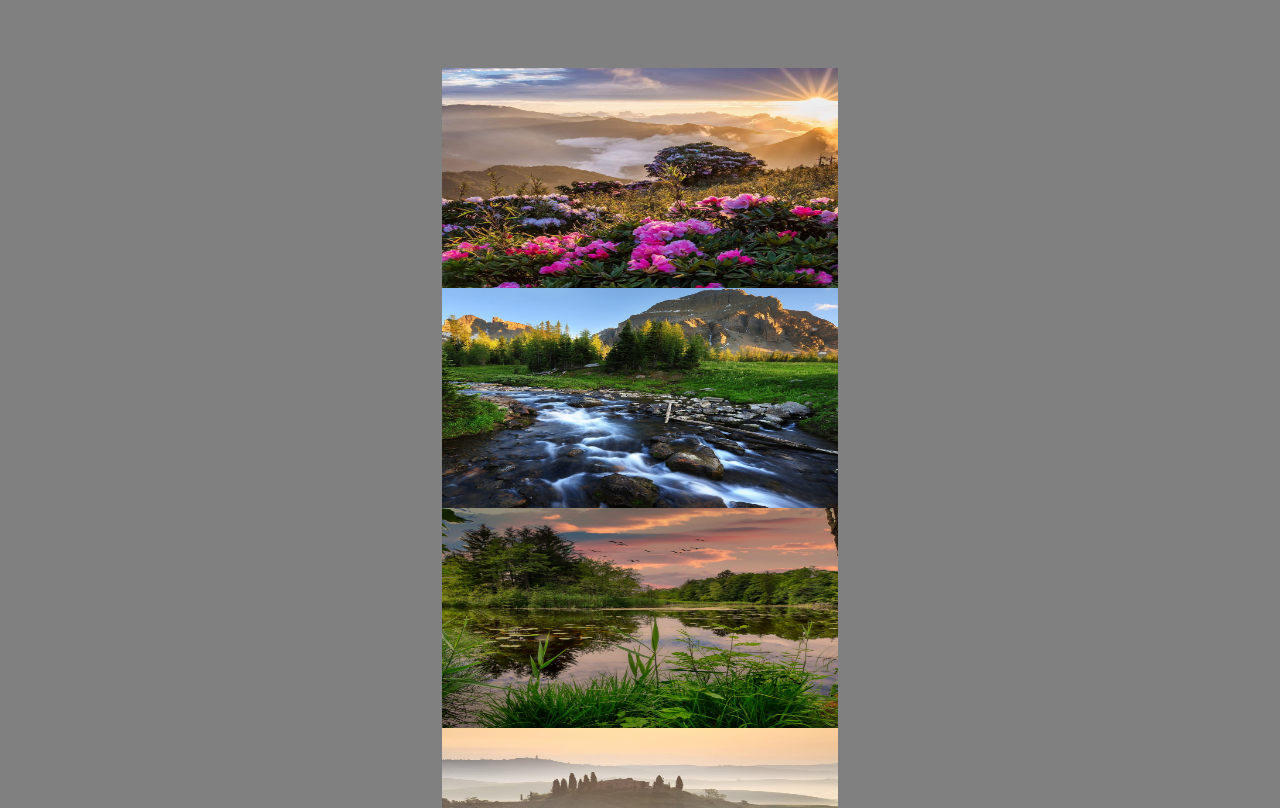
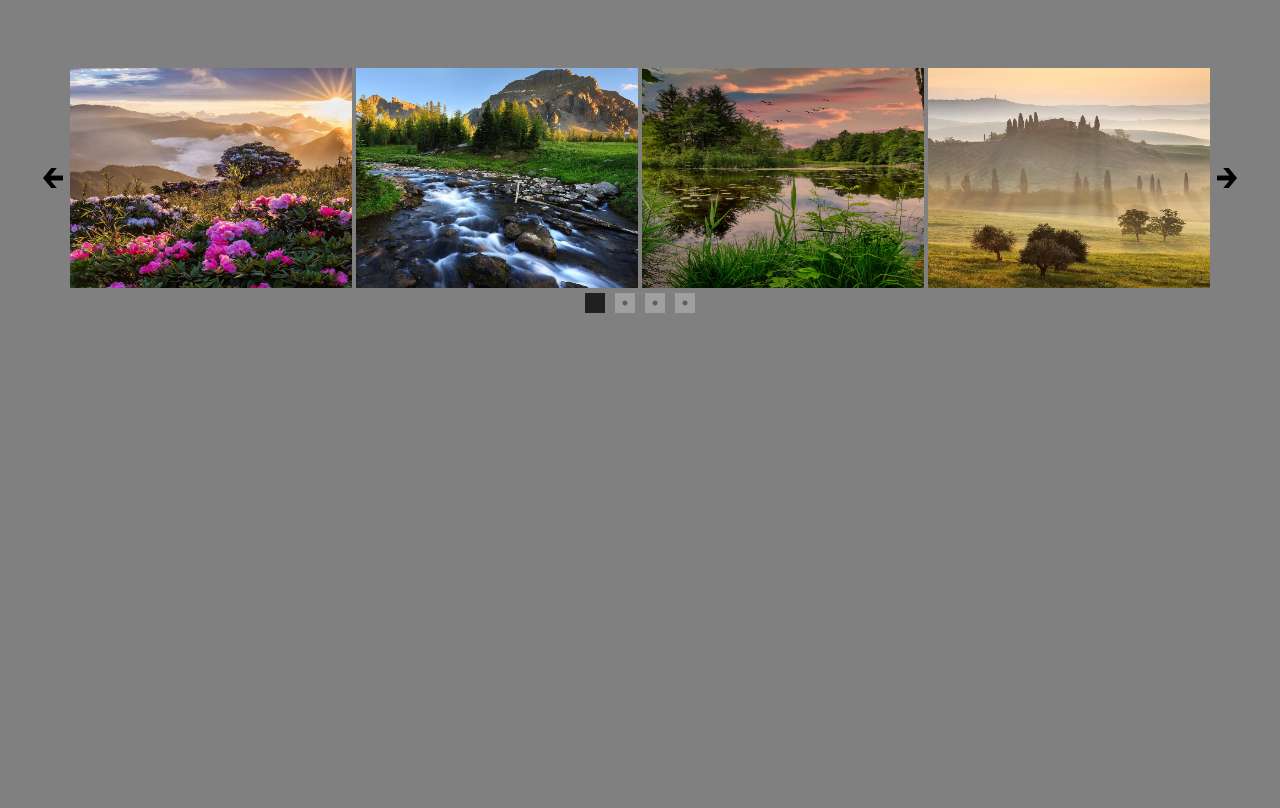
Before and after one commit to Romanov888/web7, a plain HTML site: page index.html in a window 1280 px wide. Shown: the top 808 px of the page. Drawn offline with nearby package versions, Linux system fonts and the light colour scheme.

Commit message:
Update index.html

```diff
--- a/index.html
+++ b/index.html
@@ -4,7 +4,7 @@
     <link rel="stylesheet" href="slick/slick/slick-theme.css">
     <script src="jquery-3.6.1.min.js"></script>
     <script src="slick/slick/slick.min.js"></script>
-    <script src="script.js"></script>
+    <script src="gallery.js "></script>
     <head>
         <style>
             body{
```
